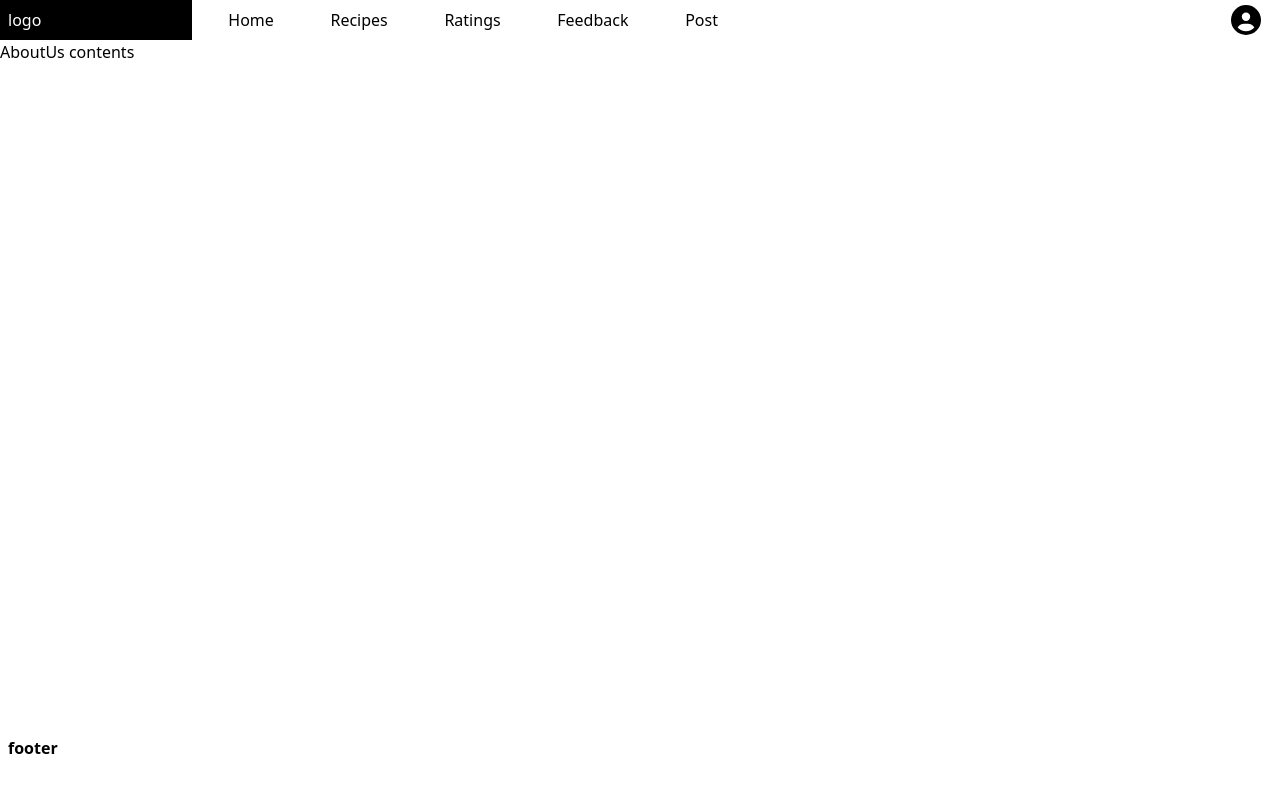
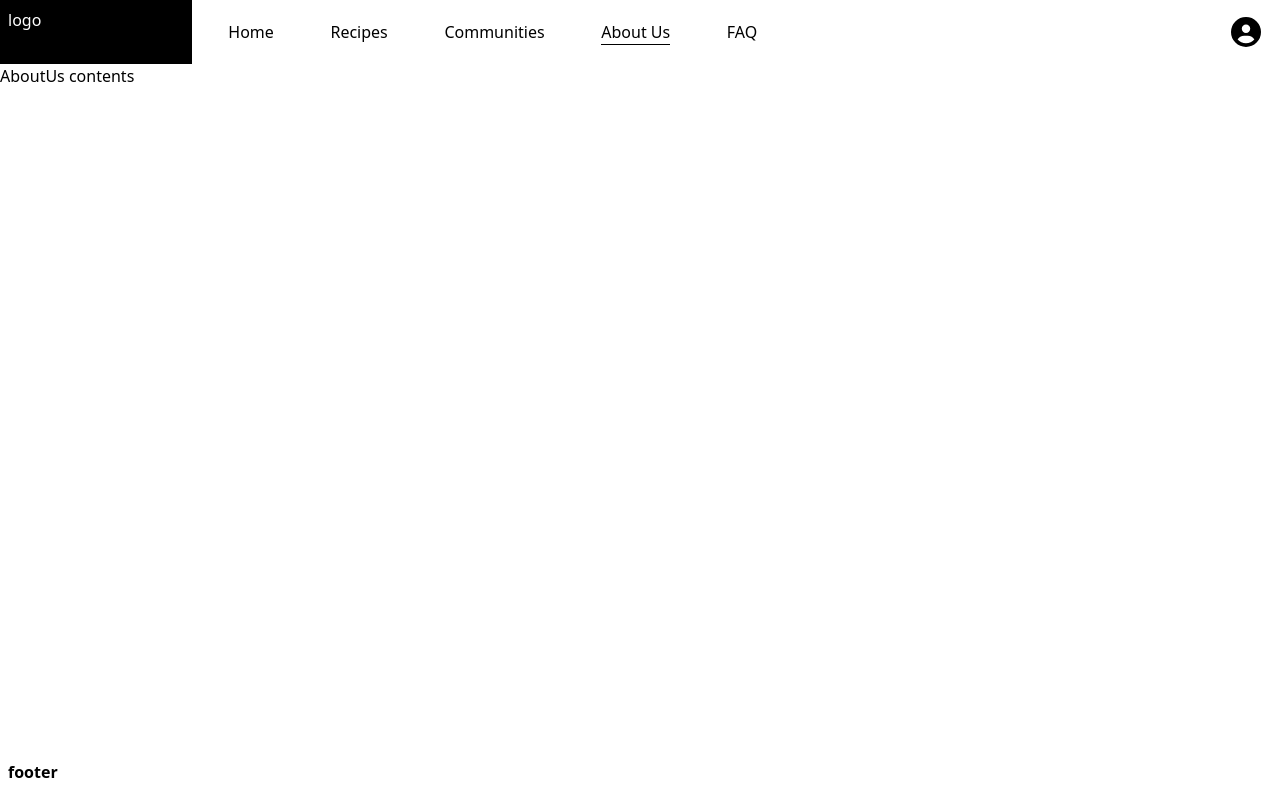
Before and after one commit to JohnsonKamanga/JJRSandwiches, a React (Vite) app: page /AboutUs in a window 1280 px wide. Built offline with nearby package versions, Linux system fonts and the light colour scheme.

Commit message:
updated tabs and routing links

```diff
--- a/src/Components/HomePage/NavBar.jsx
+++ b/src/Components/HomePage/NavBar.jsx
@@ -7,7 +7,7 @@ export default function NavBar() {
   const [dropDownIsOpen, setDropDownIsOpen] = useState(false);
 
   return (
-    <div className="flex flex-row h-[7%] sm:h-[8%] md:h-[6%] lg:h-[5%]">
+    <div className="flex flex-row h-[7%] sm:h-[8%] md:h-[6%] lg:h-[5%] xl:h-[8%]">
       <div className="w-[20%] sm:w-[15%] p-1 sm:p-2 text-white bg-black">
         logo
       </div>
@@ -36,33 +36,33 @@ export default function NavBar() {
 
         <div className=" hover:text-amber-400 mx-[2%] sm:mx-[3%] flex items-center hover:cursor-pointer">
           <NavLink
-            to="/Ratings"
+            to="/Communities"
             className={({ isActive }) =>
               isActive ? "border-b-[1px] border-black" : "text-inherit"
             }
           >
-            <span>Ratings</span>
+            <span>Communities</span>
           </NavLink>
         </div>
 
         <div className="hover:text-amber-400 mx-[2%] sm:mx-[3%] hover:cursor-pointer flex items-center">
           <NavLink
-            to="/Feedback"
+            to="/AboutUs"
             className={({ isActive }) =>
               isActive ? "border-b-[1px] border-black" : "text-inherit"
             }
           >
-            <span>Feedback</span>
+            <span>About Us</span>
           </NavLink>
         </div>
         <div className="hover:text-amber-400 mx-[2%] sm:mx-[3%] hover:cursor-pointer flex flex-col justify-center">
           <NavLink
-            to="/Post"
+            to="/FAQ"
             className={({ isActive }) =>
               isActive ? "border-b-[1px] border-black" : "text-inherit"
             }
           >
-            <span>Post</span>
+            <span>FAQ</span>
           </NavLink>
         </div>
       </div>
@@ -72,16 +72,20 @@ export default function NavBar() {
           className="w-[15px] sm:w-[20px] md:w-[30px] hover:w-[20px] sm:hover:w-[25px] md:hover:w-[35px] h-[15px] sm:h-[20px] md:h-[30px] hover:h-[20px] sm:hover:h-[25px] md:hover:h-[35px] mr-[15%]"
           onClick={() => {
             setDropDownIsOpen(!dropDownIsOpen);
-
-            console.log(`dropDownIsOpen is ${dropDownIsOpen}`);
           }}
         />
         {dropDownIsOpen && (
-          <div className="flex flex-col p-3 text-xs sm:text-sm md:text-base md:p-4 text-center items-center rounded-md border-[1px] border-black bg-white border-opacity-60 absolute top-[90%] -left-[170%] sm:-left-[80%] md:-left-[65%] lg:-left-[40%] xl:-left-[9%] z-40">
-            <div className="hover:cursor-pointer hover:font-[500]">
-              Manage Account
-            </div>
-            <div className="hover:cursor-pointer hover:font-[500]">Upload New Recipe</div>
+          <div className="flex flex-col p-3 text-xs sm:text-sm md:text-base md:p-4 text-center items-center rounded-md border-[1px] border-black bg-white border-opacity-60 absolute top-[90%] -left-[140%] sm:-left-[150%] md:-left-[150%] lg:-left-[100%] xl:-left-[55%] z-40">
+            <NavLink to="/AccountPage">
+              <div className="hover:cursor-pointer hover:font-[500]">
+                Manage Account
+              </div>
+            </NavLink>
+            <NavLink to="/Post">
+              <div className="hover:cursor-pointer hover:font-[500]">
+                Upload New Recipe
+              </div>
+            </NavLink>
           </div>
         )}
       </div>
```
